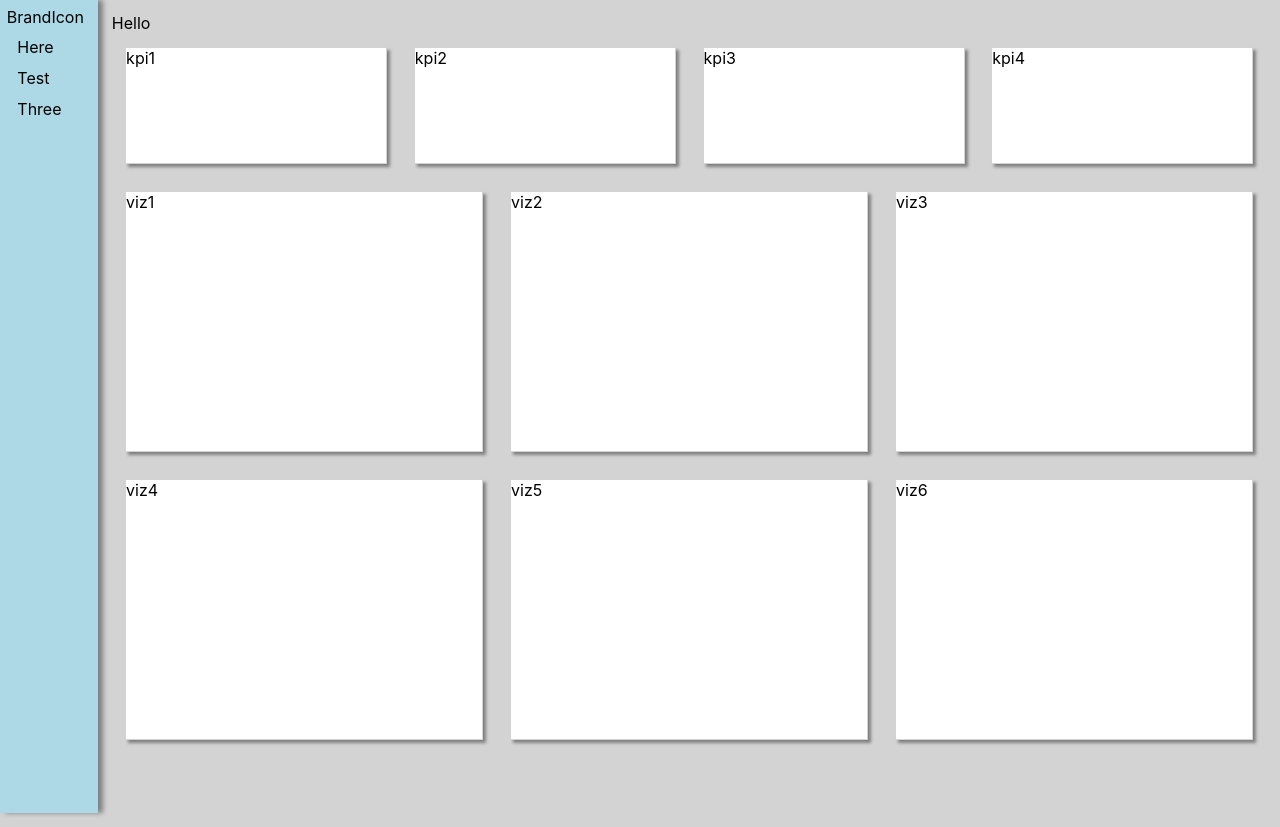
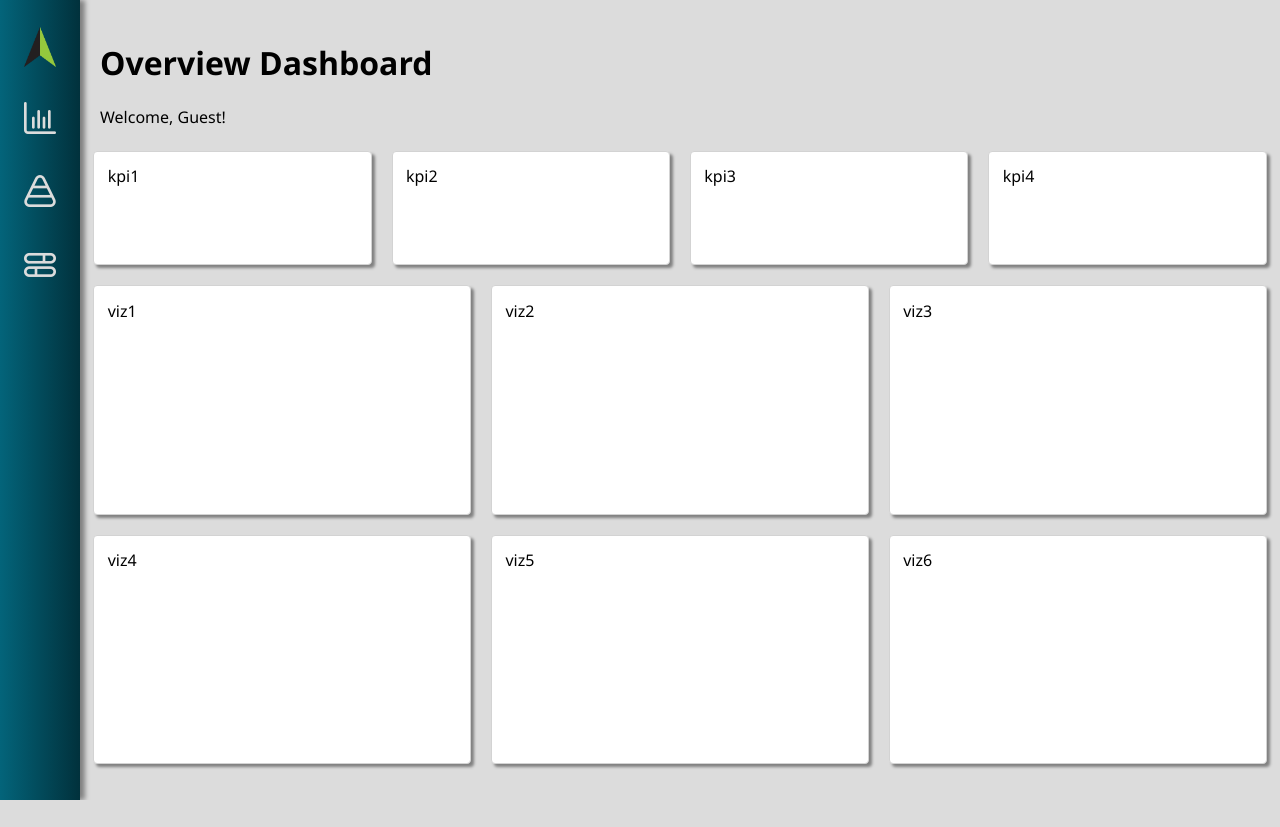
Before and after one commit to bsully03/dashboard, a React (Create React App) app: page / in a window 1280 px wide. After the commit the page ends 800 px from the top, so only its background shows below. Built offline with nearby package versions, Linux system fonts and the light colour scheme.

Commit message:
style updates

```diff
--- a/public/index.html
+++ b/public/index.html
@@ -15,6 +15,7 @@
       user's mobile device or desktop. See https://developers.google.com/web/fundamentals/web-app-manifest/
     -->
     <link rel="manifest" href="%PUBLIC_URL%/manifest.json" />
+    <link rel='stylesheet' href='https://cdn-uicons.flaticon.com/uicons-regular-rounded/css/uicons-regular-rounded.css'>
     <!--
       Notice the use of %PUBLIC_URL% in the tags above.
       It will be replaced with the URL of the `public` folder during the build.
--- a/src/App.css
+++ b/src/App.css
@@ -1,38 +1,53 @@
 
-:root{
-  --primary: lightgrey;
-  --secondary: lightblue;
-  --accent1: lightgrey;
-  --accent2: lightgrey;
-  --accent3: lightgrey;
-  --accent4: lightgrey;
-  --accent5: lightgrey;
+
+/*Defining the color pallet with standard Guidehouse colors*/
+:root {
+  --primary: rgb(147, 213, 0);
+  --secondary: rgb(220, 220, 220);
+  --accent3: rgb(0, 167, 181);
+  --accent4: rgb(255, 125, 30);
+  --accent5: rgba(155, 215, 50, 0.512);
+  --accent6: rgb(233, 40, 65);
+  --accent7: rgb(3, 100, 122);
+  --white: rgb(255, 255, 255);
+  --black: rbg(0, 0, 0);
 }
 
+
 html, body, #root{
-  background-color: var(--primary);
+  background-color: var(--secondary);
   height: 100vh;
+  font-family:'Segoe UI', Tahoma, Geneva, Verdana, sans-serif;
 }
 
 .App{
   display: grid;
-  grid-template-columns: .5fr 6fr;
+  grid-template-columns: .4fr 6fr;
   height: 100vh;
 }
 
 .Navigation{
-  background-color: var(--secondary);
-  height: 100%;
+  background-image: linear-gradient(to right, var(--accent7), rgb(1, 49, 60));
   box-shadow: 5px 0px 5px grey;
   padding: 5pt;
+  align-items: center;
 }
 
 .NavIcon{
-  margin:8pt;
+  text-align: center;
+}
+
+.NavIcon i {
+  max-height: 40px;
+  margin: 25pt auto;
+  display: block;
+  max-width: 100%;
+  font-size: 24pt;
+  align-items: center;
+  color: var(--secondary);
 }
 
 .main-contain{
-  height: 100%;
   padding: 10pt;
 }
 
@@ -40,7 +55,8 @@ html, body, #root{
   display: grid;
   grid-template-rows: 1fr 2fr 2fr;
   grid-template-columns: repeat(12, 1fr);
-  height: 90vh;
+  grid-gap: 15pt;
+  height: calc(100% - 20vh);
 }
 
 .Main div {
@@ -58,5 +74,53 @@ html, body, #root{
   border-style: solid;
   border-color: lightgray;
   border-width: 1pt;
-  margin: 10pt
+  padding: 10pt;
+  border-radius: 3pt;
 }
+
+.imgLogo{
+  max-height: 40px;
+  margin: 15pt auto;
+  display: block;
+  max-width: 100%;
+}
+
+.main-header{
+  padding: 5pt;
+  max-height: 20vh;
+}
+
+.main-header h1{
+  font-size: 4vh;
+}
+
+.main-header p{
+  font-size: 2vh;
+}
+
+i:hover{
+  color: darkgrey;
+}
+
+.tooltip {
+  position: relative;
+}
+
+.tooltip .tooltiptext {
+  visibility: hidden;
+  min-width: 120px;
+  background-color: rgba(0, 0, 0, 0.85);
+  color: #fff;
+  text-align: center;
+  border-radius: 6px;
+  padding: 5px 0;
+  /* Position the tooltip */
+  position:absolute;
+  left: 110%;
+  top: 5px;
+  z-index: 1;
+}
+
+.tooltip:hover .tooltiptext {
+  visibility: visible;
+}
--- a/src/components/BrandIcon.jsx
+++ b/src/components/BrandIcon.jsx
@@ -2,6 +2,8 @@ import React from 'react'
 
 export default function BrandIcon() {
   return (
-    <div>BrandIcon</div>
+    <div>
+      <img src = '/arrow.png' className = "imgLogo"/>
+    </div>
   )
 }
--- a/src/components/NavIcon.jsx
+++ b/src/components/NavIcon.jsx
@@ -2,6 +2,14 @@ import React from 'react'
 
 export default function NavIcon(props) {
   return (
-    <div class='NavIcon'>{props.name}</div>
+    <div class='NavIcon tooltip'>
+      <div>
+        {props.name === "Overview" ? <i class="fi fi-rr-stats"></i> :
+          props.name === "Metrics" ? <i class="fi fi-rr-chart-pyramid"></i> :
+          <i class="fi fi-rr-bars-progress"></i>
+        }
+        <span class="tooltiptext">{props.name}</span>
+      </div>
+    </div>
   )
 }
--- a/src/components/main.jsx
+++ b/src/components/main.jsx
@@ -4,7 +4,12 @@ import Card from './Card'
 export default function Main() {
   return (
     <div class='main-contain'>
-      Hello
+      <div className='main-header'>
+        <h1>Overview Dashboard</h1>
+        <p>
+          Welcome, Guest!
+        </p>
+      </div>
       <div class="Main">
         <Card name = 'kpi1'/>
         <Card name = 'kpi2'/>
--- a/src/components/navigation.jsx
+++ b/src/components/navigation.jsx
@@ -6,9 +6,9 @@ export default function Navigation() {
   return (
     <div class ='Navigation'>
       <BrandIcon/>
-      <NavIcon name="Here"/>
-      <NavIcon name="Test"/>
-      <NavIcon name="Three"/>
+      <NavIcon name="Overview"/>
+      <NavIcon name="Metrics"/>
+      <NavIcon name="Data"/>
     </div>
   )
 }
```
Also changed, not shown: public/arrow.png (added).
